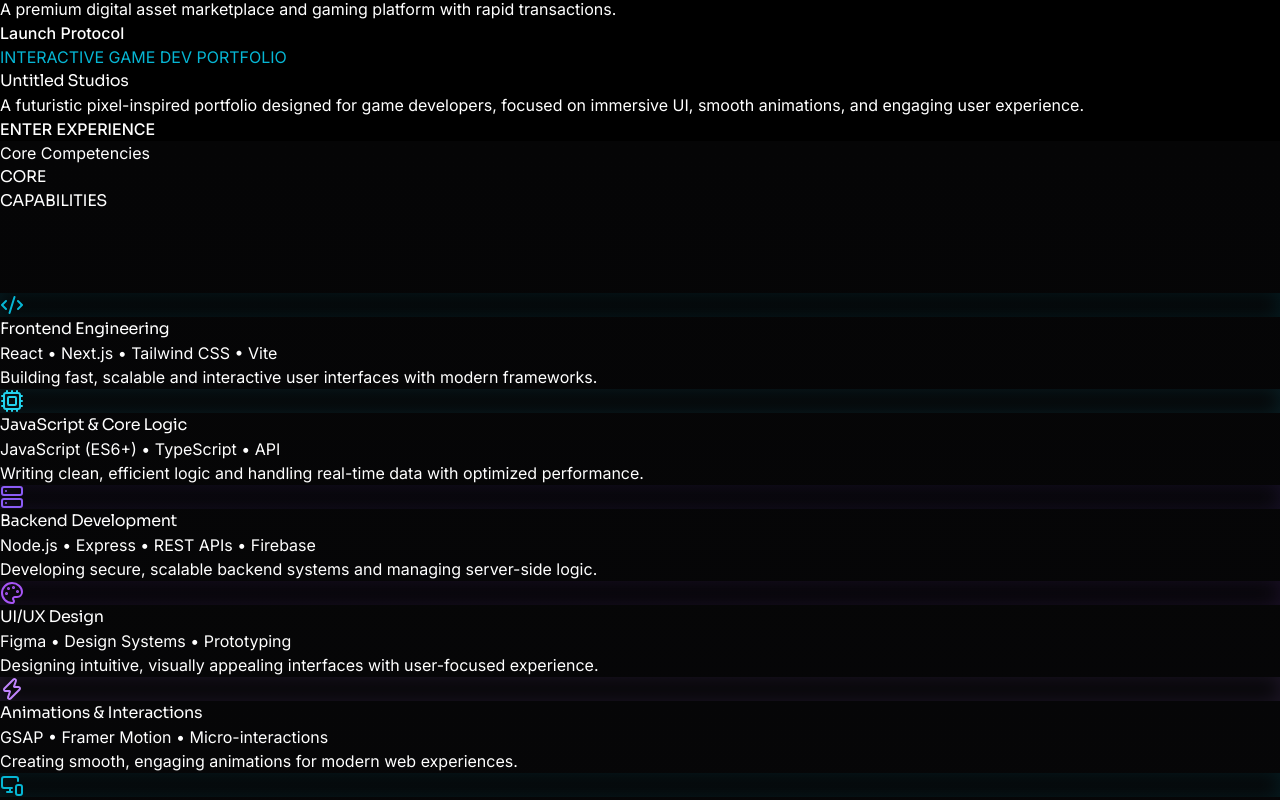
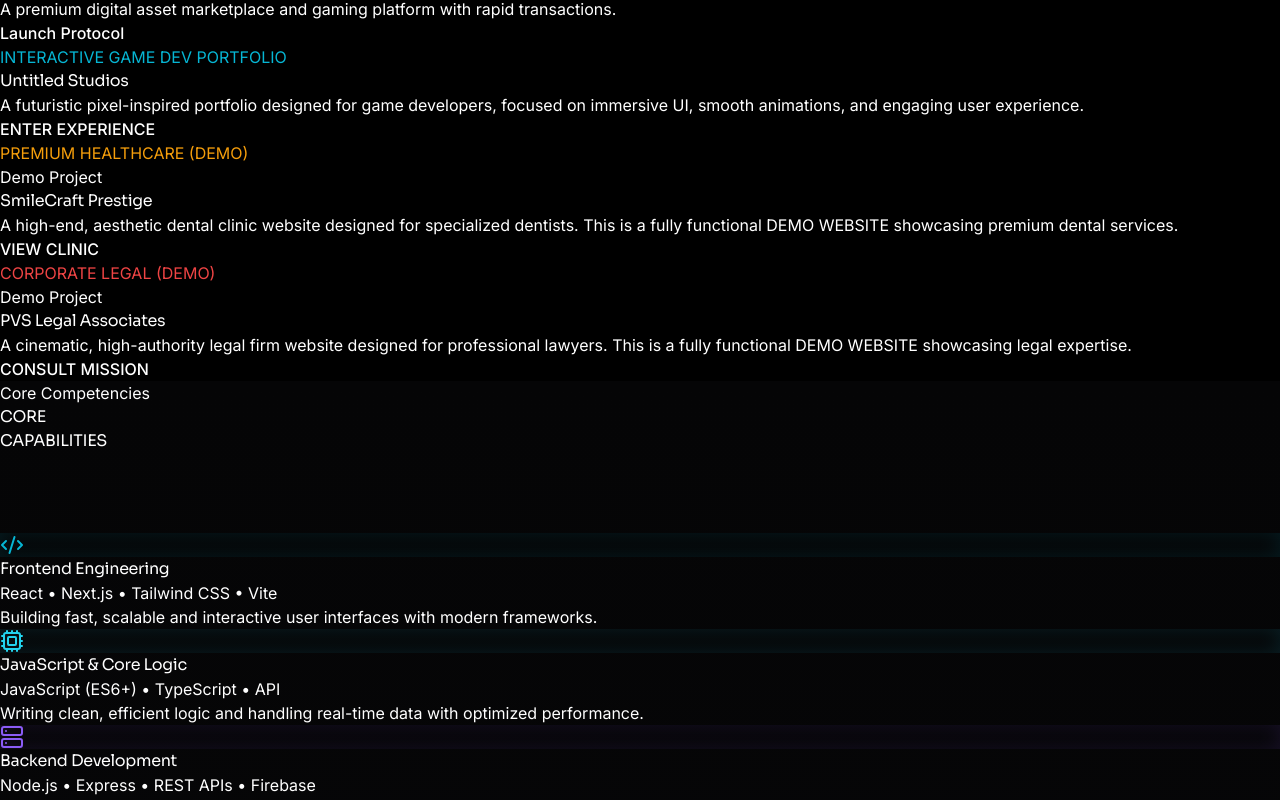
Before and after one commit to adiop377/portfolio, a React app: page / in a window 1280 px wide. Shown: the part 1474-2274 px from the top of the page. Built offline with nearby package versions, Linux system fonts and the light colour scheme; the HTML template or start-up script is replaced by a standard one.

Commit message:
feat: add SmileCraft and PVS Legal demo missions with minimal card UI

```diff
--- a/src/components/Projects.jsx
+++ b/src/components/Projects.jsx
@@ -3,6 +3,8 @@ import { motion } from 'framer-motion';
 
 import projectNeon from '../assets/project-neon.png';
 import projectPulse from '../assets/project-pulse.png';
+import projectDentist from '../assets/project-dentist.png';
+import projectLawyer from '../assets/project-lawyer.png';
 
 const projects = [
   {
@@ -24,6 +26,28 @@ const projects = [
     accent: '#06B6D4', // Cyan
     description: 'A futuristic pixel-inspired portfolio designed for game developers, focused on immersive UI, smooth animations, and engaging user experience.',
     buttonText: 'ENTER EXPERIENCE'
+  },
+  {
+    id: 3,
+    title: 'SmileCraft Prestige',
+    category: 'PREMIUM HEALTHCARE (DEMO)',
+    image: projectDentist,
+    link: 'https://1demodental.vercel.app/',
+    accent: '#F59E0B', // Amber
+    description: 'A high-end, aesthetic dental clinic website designed for specialized dentists. This is a fully functional DEMO WEBSITE showcasing premium dental services.',
+    buttonText: 'VIEW CLINIC',
+    isDemo: true
+  },
+  {
+    id: 4,
+    title: 'PVS Legal Associates',
+    category: 'CORPORATE LEGAL (DEMO)',
+    image: projectLawyer,
+    link: 'https://demo-pvslegalassociates.vercel.app/',
+    accent: '#EF4444', // Red-Gold theme in generation, but I'll use Red/Rose
+    description: 'A cinematic, high-authority legal firm website designed for professional lawyers. This is a fully functional DEMO WEBSITE showcasing legal expertise.',
+    buttonText: 'CONSULT MISSION',
+    isDemo: true
   }
 ];
 
@@ -40,7 +64,7 @@ const ProjectCard = ({ project, index }) => {
         transition: { duration: 0.2, ease: "easeOut" }
       }}
       viewport={{ once: true }}
-      className="group relative flex flex-col h-full rounded-2xl overflow-hidden backdrop-blur-md md:backdrop-blur-xl bg-white/5 border border-purple-500/20 transition-all duration-300 p-6 md:p-8 cursor-pointer w-full"
+      className="group relative flex flex-col h-full rounded-2xl overflow-hidden backdrop-blur-md md:backdrop-blur-xl bg-white/5 border border-white/10 transition-all duration-300 p-6 md:p-8 cursor-pointer w-full"
     >
       {/* Category Badge & Glow */}
       <div
@@ -49,8 +73,15 @@ const ProjectCard = ({ project, index }) => {
       />
 
       <div className="relative z-10 flex flex-col flex-grow">
-        <div className="self-start mb-6 px-3 py-1 bg-black/40 backdrop-blur-md rounded-full border border-white/10 text-[10px] text-white/80 font-bold uppercase tracking-widest" style={{ borderColor: `${project.accent}55`, color: project.accent }}>
-          {project.category}
+        <div className="flex justify-between items-start mb-6">
+          <div className="px-3 py-1 bg-black/40 backdrop-blur-md rounded-full border border-white/10 text-[10px] text-white/80 font-bold uppercase tracking-widest" style={{ borderColor: `${project.accent}55`, color: project.accent }}>
+            {project.category}
+          </div>
+          {project.isDemo && (
+            <div className="px-3 py-1 bg-red-500/20 border border-red-500/30 rounded-full text-[9px] text-red-400 font-bold uppercase tracking-widest">
+              Demo Project
+            </div>
+          )}
         </div>
 
         <h3 className="text-[clamp(1.2rem,3vw,2.25rem)] font-black text-white mb-4 tracking-tight uppercase group-hover:drop-shadow-[0_0_8px_rgba(255,255,255,0.4)] transition-all leading-tight">
```
Also changed, not shown: src/assets/project-dentist.png (added), src/assets/project-lawyer.png (added).
